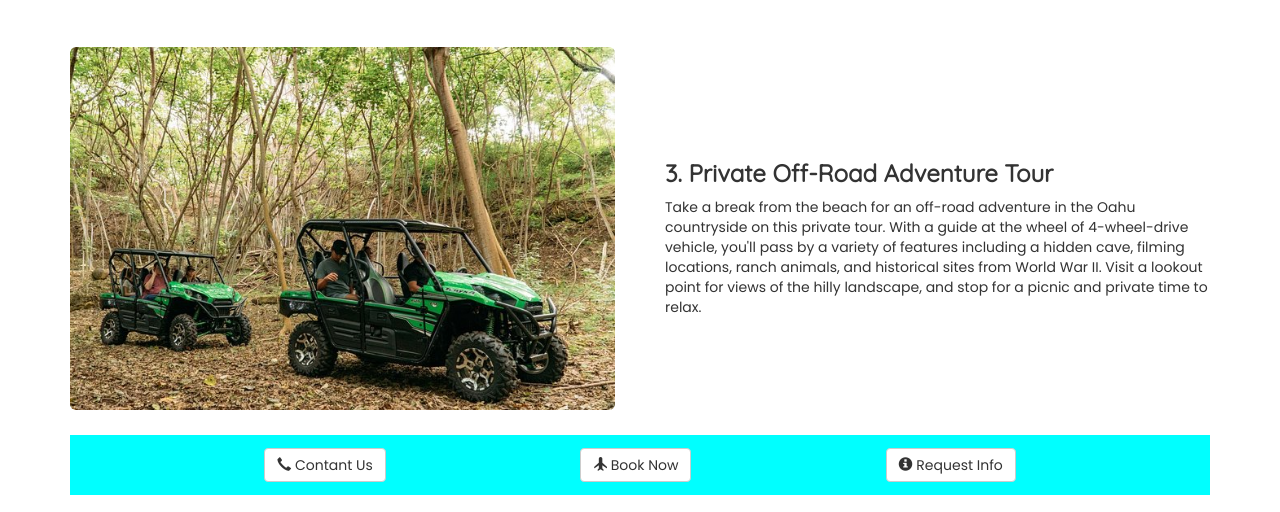
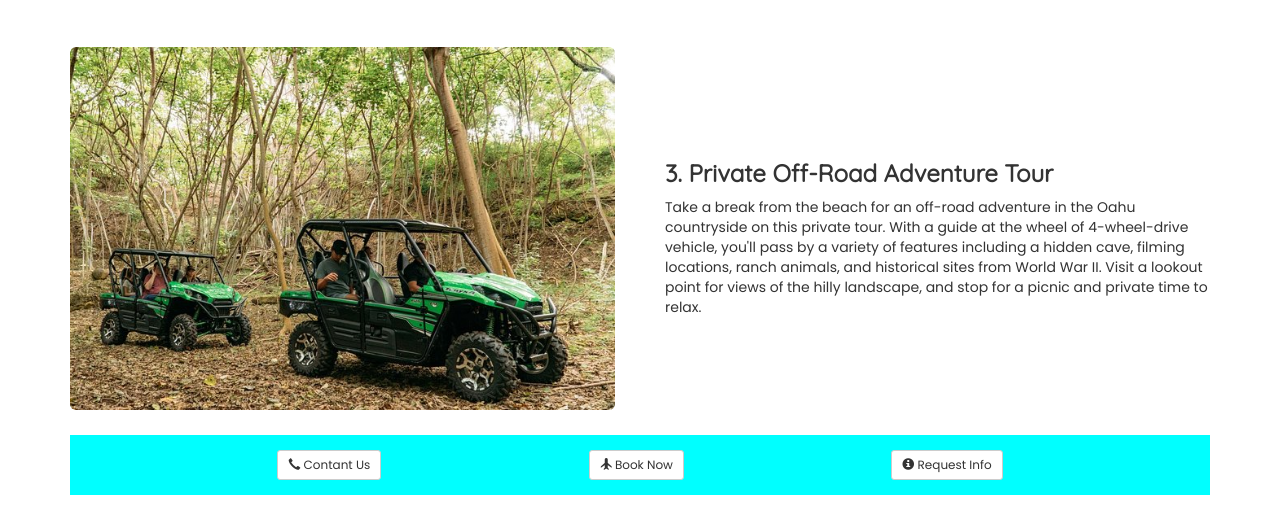
Before and after one commit to Dave-Njeru/hawaii, a plain HTML site: page activities.html in a window 1280 px wide. Shown: the part 1073-1585 px from the top of the page. Drawn offline with nearby package versions, Linux system fonts and the light colour scheme.

Commit message:
second commit

```diff
--- a/activities.html
+++ b/activities.html
@@ -8,6 +8,7 @@
         <link rel="stylesheet" href="https://maxcdn.bootstrapcdn.com/bootstrap/3.4.1/css/bootstrap.min.css">
         <link rel="stylesheet" href="styling.css">
         <link rel="stylesheet" href="responsive.css">
+        <link rel="shortcut icon" href="pictures/logo.jpg">
         <script src="https://ajax.googleapis.com/ajax/libs/jquery/3.6.0/jquery.min.js" defer></script>
         <script src="https://maxcdn.bootstrapcdn.com/bootstrap/3.4.1/js/bootstrap.min.js" defer></script>
         <script src="script.js" defer></script>
@@ -93,17 +94,17 @@
             <!--CTA Buttons-->
             <section class="cta-buttons">
                 <div>
-                    <button type="button" class="btn btn-default btn-md">
+                    <button type="button" class="btn btn-default btn-sm">
                         <span class="glyphicon glyphicon-earphone"></span> Contant Us
                     </button>
                 </div>
                 <div>
-                    <button type="button" class="btn btn-default btn-md">
+                    <button type="button" class="btn btn-default btn-sm">
                         <span class="glyphicon glyphicon-plane"></span> Book Now
                     </button>
                 </div>
                 <div>
-                    <button type="button" class="btn btn-default btn-md">
+                    <button type="button" class="btn btn-default btn-sm">
                         <span class="glyphicon glyphicon-info-sign"></span> Request Info
                     </button>
                 </div>
```
Also changed, not shown: design.html (+4 -3 lines), index.html (+4 -3 lines), restaurants.html (+4 -3 lines).
